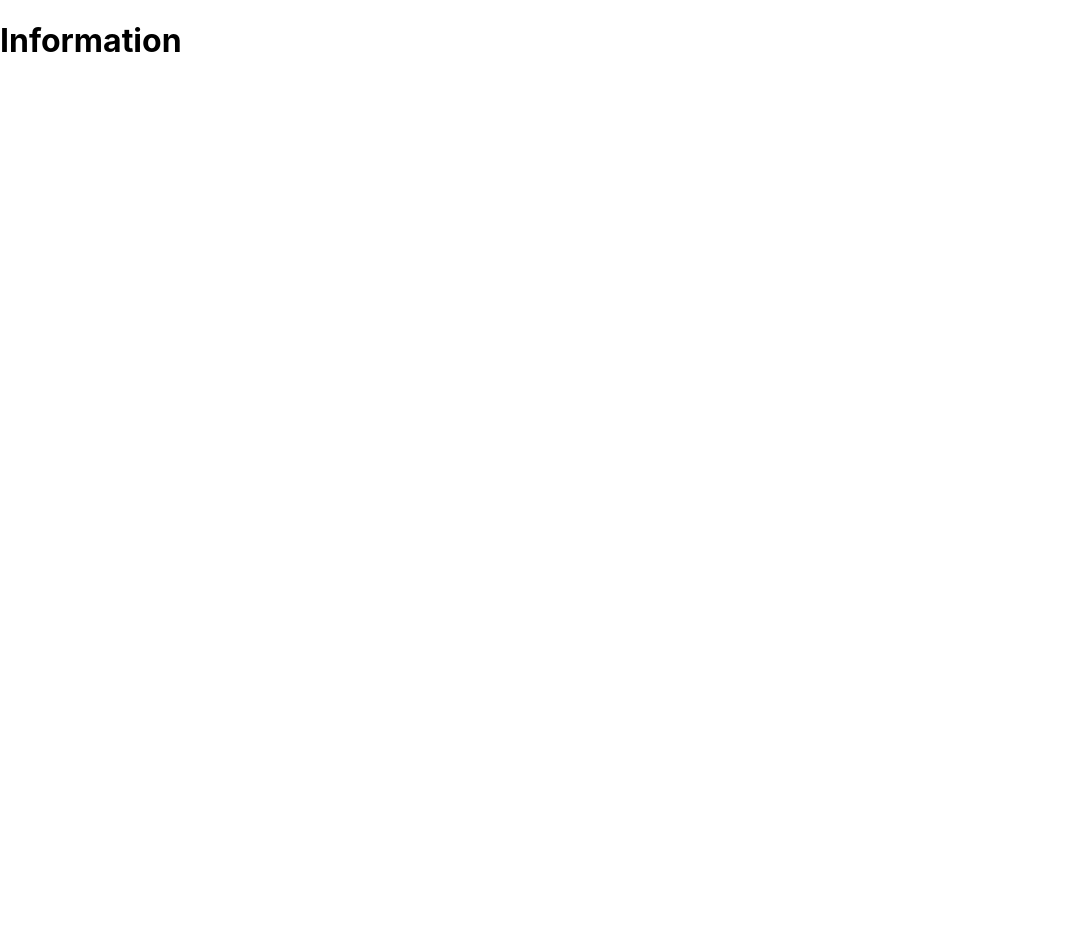
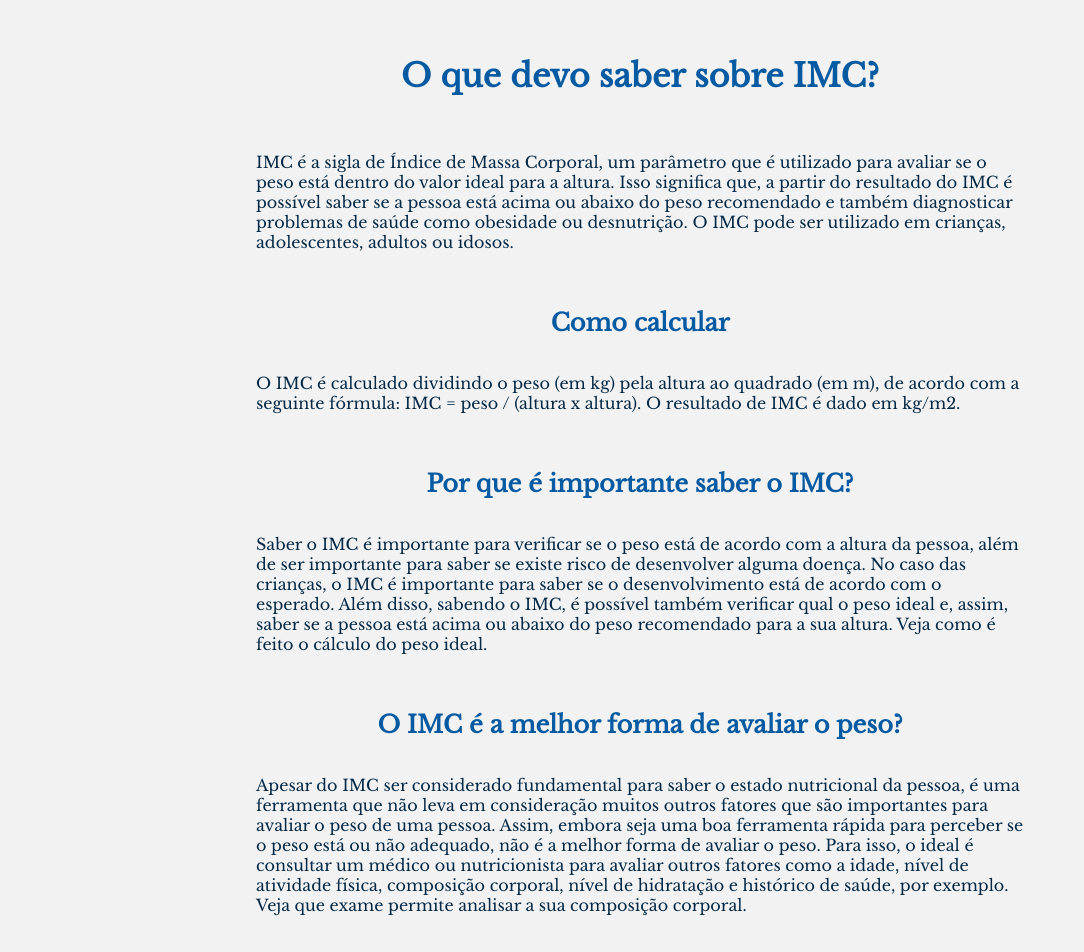
Before and after one commit to Rodrigo-Facury/calculadora-de-imc, a React (Create React App) app: page /saiba-mais in a window 1280 px wide. Shown: the top 952 px of the page, without its empty margins (0-1084 px from the left). Before the commit the page ends 800 px from the top, so only its background shows below. Built offline with nearby package versions, Linux system fonts and the light colour scheme.

Commit message:
feat: página Information finalizada

```diff
--- a/public/index.html
+++ b/public/index.html
@@ -24,6 +24,9 @@
       work correctly both with client-side routing and a non-root public URL.
       Learn how to configure a non-root public URL by running `npm run build`.
     -->
+    <link rel="preconnect" href="https://fonts.googleapis.com">
+    <link rel="preconnect" href="https://fonts.gstatic.com" crossorigin>
+    <link href="https://fonts.googleapis.com/css2?family=Libre+Baskerville&display=swap" rel="stylesheet">
     <title>React App</title>
   </head>
   <body>
--- a/src/App.css
+++ b/src/App.css
@@ -1,38 +1,25 @@
-.App {
-  text-align: center;
+body {
+  background-color: #F2F2F2;
+  font-family: 'Libre Baskerville', serif;
 }
 
-.App-logo {
-  height: 40vmin;
-  pointer-events: none;
+h1, h2 {
+  color: #065AA1;
 }
 
-@media (prefers-reduced-motion: no-preference) {
-  .App-logo {
-    animation: App-logo-spin infinite 20s linear;
-  }
+h2 {
+  margin-top: 40px;
 }
 
-.App-header {
-  background-color: #282c34;
-  min-height: 100vh;
+main {
+  padding: 35px;
   display: flex;
-  flex-direction: column;
   align-items: center;
   justify-content: center;
-  font-size: calc(10px + 2vmin);
-  color: white;
+  flex-direction: column;
 }
 
-.App-link {
-  color: #61dafb;
+p {
+  max-width: 60vw;
+  color: #032947;
 }
-
-@keyframes App-logo-spin {
-  from {
-    transform: rotate(0deg);
-  }
-  to {
-    transform: rotate(360deg);
-  }
-}
--- a/src/App.jsx
+++ b/src/App.jsx
@@ -1,6 +1,7 @@
 import { BrowserRouter, Route, Routes } from 'react-router-dom';
 import Calculator from './Pages/Calculator/Calculator';
 import Information from './Pages/Information/Information';
+import './App.css';
 
 function App() {
   return (
--- a/src/Pages/Calculator/Calculator.jsx
+++ b/src/Pages/Calculator/Calculator.jsx
@@ -1,6 +1,14 @@
+import { useNavigate } from "react-router-dom";
+
+
 function Calculator() {
+  const navigate = useNavigate();
+
   return (
-    <h1>Calculator</h1>
+    <main>
+      <h1>Calculadora</h1>
+      <button onClick={() => navigate('/saiba-mais')}>Saiba mais</button>
+    </main>
   );
 }
 
--- a/src/Pages/Information/Information.css
+++ b/src/Pages/Information/Information.css
@@ -0,0 +1,3 @@
+#information-title {
+  margin-bottom: 40px;
+}
--- a/src/Pages/Information/Information.jsx
+++ b/src/Pages/Information/Information.jsx
@@ -1,6 +1,45 @@
+import './Information.css'
+
 function Information() {
   return (
-    <h1>Information</h1>
+    <main id='text-container'>
+      <h1 id='information-title'>O que devo saber sobre IMC?</h1>
+      <p>
+        IMC é a sigla de Índice de Massa Corporal, um parâmetro que é utilizado para avaliar se o peso está dentro do valor ideal para a altura.
+
+        Isso significa que, a partir do resultado do IMC é possível saber se a pessoa está acima ou abaixo do peso recomendado e também diagnosticar problemas de saúde como obesidade ou desnutrição.
+
+        O IMC pode ser utilizado em crianças, adolescentes, adultos ou idosos.
+      </p>
+      <h2>Como calcular</h2>
+      <p>
+        O IMC é calculado dividindo o peso (em kg) pela altura ao quadrado (em m), de acordo com a seguinte fórmula: IMC = peso / (altura x altura).
+
+        O resultado de IMC é dado em kg/m2.
+      </p>
+      <h2>Por que é importante saber o IMC?</h2>
+      <p>
+        Saber o IMC é importante para verificar se o peso está de acordo com a altura da pessoa, além de ser importante para saber se existe risco de desenvolver alguma doença. No caso das crianças, o IMC é importante para saber se o desenvolvimento está de acordo com o esperado.
+
+        Além disso, sabendo o IMC, é possível também verificar qual o peso ideal e, assim, saber se a pessoa está acima ou abaixo do peso recomendado para a sua altura. Veja como é feito o cálculo do peso ideal.
+
+      </p>
+      <h2>O IMC é a melhor forma de avaliar o peso?</h2>
+      <p>
+        Apesar do IMC ser considerado fundamental para saber o estado nutricional da pessoa, é uma ferramenta que não leva em consideração muitos outros fatores que são importantes para avaliar o peso de uma pessoa.
+
+
+        Assim, embora seja uma boa ferramenta rápida para perceber se o peso está ou não adequado, não é a melhor forma de avaliar o peso. Para isso, o ideal é consultar um médico ou nutricionista para avaliar outros fatores como a idade, nível de atividade física, composição corporal, nível de hidratação e histórico de saúde, por exemplo.
+
+        Veja que exame permite analisar a sua composição corporal.
+      </p>
+      <h2>O que fazer para melhorar o IMC?</h2>
+      <p>
+        Para melhorar o IMC, é importante verificar se está acima ou abaixo do peso considerado normal. Quando o IMC está na faixa de magreza, é importante consultar um nutricionista que fará uma avaliação completa, indicando um plano alimentar personalizado que priorize o ganho de peso de forma saudável.
+
+        Por outro lado, quando o IMC está na faixa do sobrepeso ou da obesidade, o nutricionista pode recomendar uma alimentação com redução de calorias. Além da dieta, normalmente também se recomenda a prática de atividade física regular, que ajudará a acelerar o metabolismo e facilitar a perda de peso, o que influencia diretamente no IMC.
+      </p>
+    </main>
   );
 }
 
```
